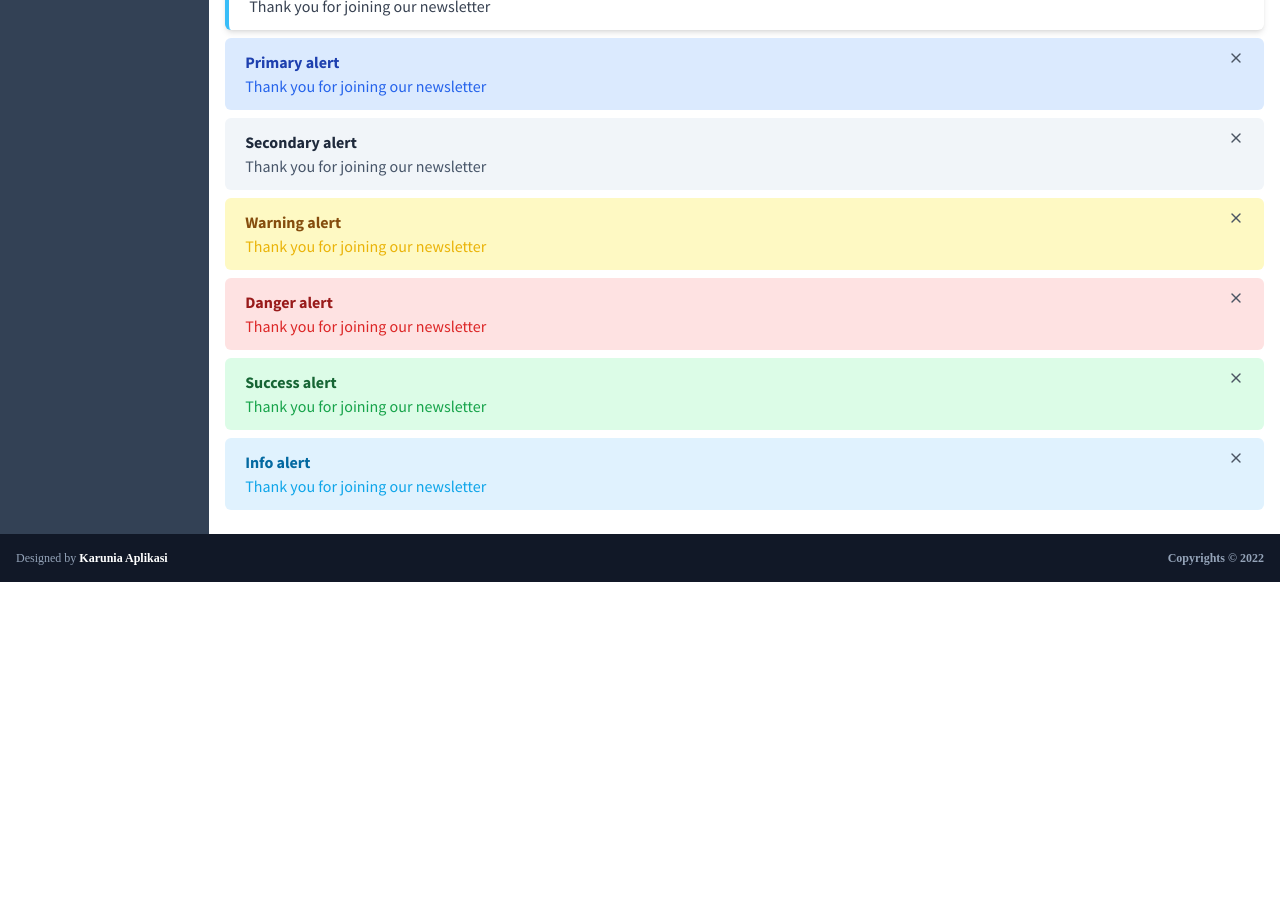
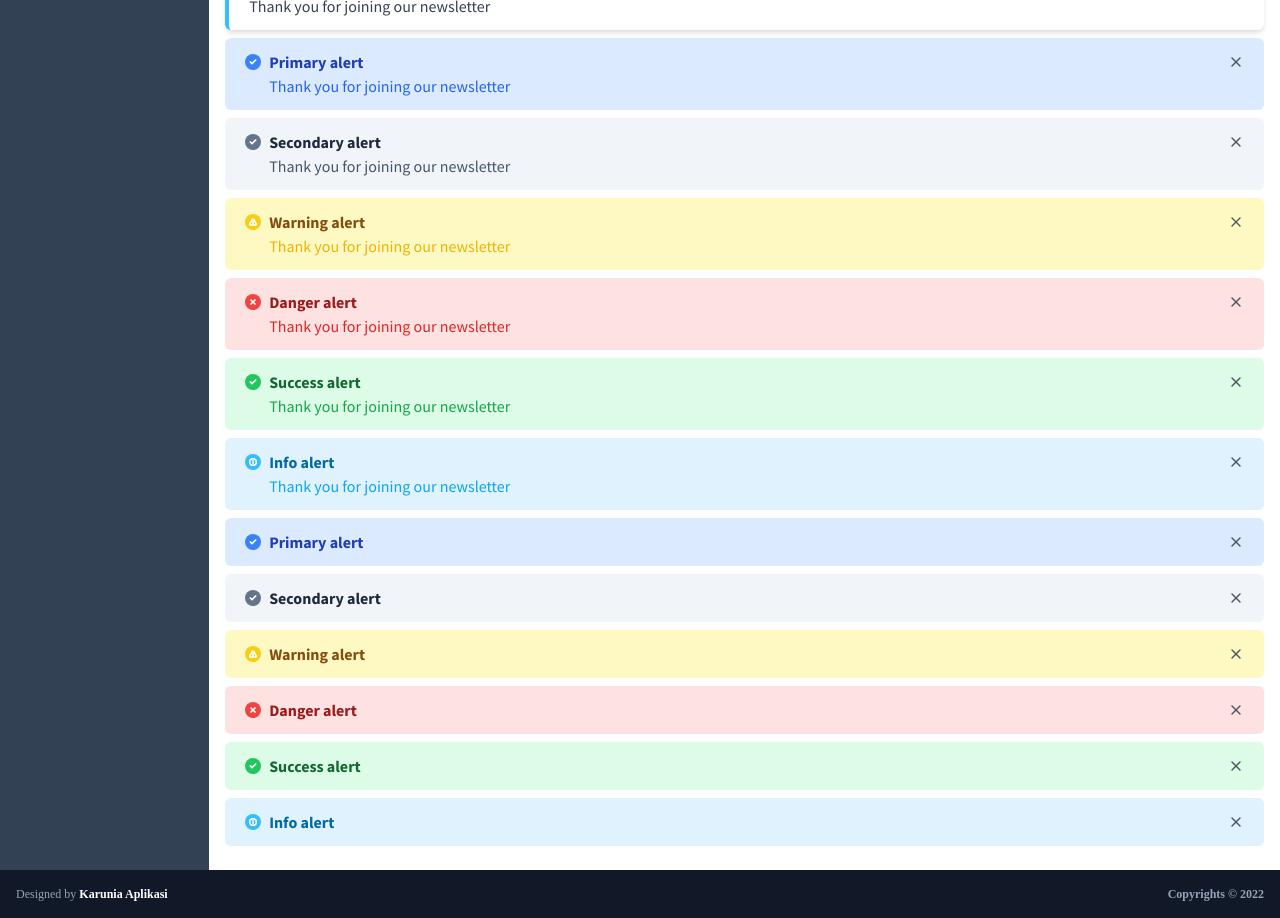
Before and after one commit to autotrof/admintemplate-nuxt, a Nuxt app: page /component in a window 1280 px wide. Shown: the part 3080-3998 px from the top of the page. Before the commit the page ends 3662 px from the top, so only its background shows below. Built offline with nearby package versions, Linux system fonts and the light colour scheme.

Commit message:
alert icon OK

```diff
--- a/assets/main.css
+++ b/assets/main.css
@@ -168,6 +168,9 @@ html{
 .alert{
   @apply w-full rounded-md py-3 px-5 overflow-hidden flex items-start;
 }
+.alert .icon{
+  @apply bg-white;
+}
 .alert .title,.alert .description{
   @apply text-white;
 }
@@ -188,6 +191,14 @@ html{
 }
 .alert.primary.bordered{
   @apply border-primary;
+}
+.alert.primary.outlined .icon,
+.alert.primary.bordered .icon,
+.alert.primary.soft .icon{
+  @apply bg-primary;
+}
+.alert.primary .icon svg{
+  @apply text-primary;
 }
 .alert.primary.bordered .title{
   @apply text-primary-dark;
@@ -210,6 +221,14 @@ html{
 }
 .alert.secondary.bordered{
   @apply border-secondary;
+}
+.alert.secondary.outlined .icon,
+.alert.secondary.bordered .icon,
+.alert.secondary.soft .icon{
+  @apply bg-secondary;
+}
+.alert.secondary .icon svg{
+  @apply text-secondary;
 }
 .alert.secondary.bordered .title{
   @apply text-secondary-dark;
@@ -236,6 +255,14 @@ html{
 .alert.warning.bordered{
   @apply border-warning;
 }
+.alert.warning.outlined .icon,
+.alert.warning.bordered .icon,
+.alert.warning.soft .icon{
+  @apply bg-warning;
+}
+.alert.warning .icon svg{
+  @apply text-warning;
+}
 .alert.warning.bordered .title{
   @apply text-warning-dark;
 }
@@ -258,6 +285,14 @@ html{
 .alert.danger.bordered{
   @apply border-danger;
 }
+.alert.danger.outlined .icon,
+.alert.danger.bordered .icon,
+.alert.danger.soft .icon{
+  @apply bg-danger;
+}
+.alert.danger .icon svg{
+  @apply text-danger;
+}
 .alert.danger.bordered .title{
   @apply text-danger-dark;
 }
@@ -279,6 +314,14 @@ html{
 }
 .alert.success.bordered{
   @apply border-success;
+}
+.alert.success.outlined .icon,
+.alert.success.bordered .icon,
+.alert.success.soft .icon{
+  @apply bg-success;
+}
+.alert.success .icon svg{
+  @apply text-success;
 }
 .alert.success.bordered .title{
   @apply text-success-dark;
@@ -305,6 +348,14 @@ html{
 .alert.info.bordered{
   @apply border-info;
 }
+.alert.info.outlined .icon,
+.alert.info.bordered .icon,
+.alert.info.soft .icon{
+  @apply bg-info;
+}
+.alert.info .icon svg{
+  @apply text-info;
+}
 .alert.info.bordered .title{
   @apply text-info-dark;
 }
@@ -325,5 +376,16 @@ html{
   @apply text-gray-600 outline-none active:outline-none p-0 m-0;
 }
 .alert .btn-close svg{
-  @apply w-4 h-4;
+  @apply w-4 h-4 translate-y-1;
 }
+.alert .icon{
+  @apply rounded-full p-1 mr-2 translate-y-1;
+}
+.alert .icon svg{
+  @apply w-2 h-2 stroke-[5];
+}
+.alert.soft .icon svg,
+.alert.outlined .icon svg,
+.alert.bordered .icon svg{
+  @apply text-white;
+}
--- a/jsconfig.json
+++ b/jsconfig.json
@@ -1,7 +1,8 @@
 {
   "compilerOptions": {
     "module": "commonjs",
-    "target": "es6"
+    "target": "es6",
+    "jsx": "preserve"
   },
   "exclude": ["node_modules"]
 }
--- a/pages/component.vue
+++ b/pages/component.vue
@@ -3,7 +3,9 @@
     <div class="w-ful mb-2">
       <h2>Widget</h2>
     </div>
-    <div><h5>INFO BOX 1</h5></div>
+    <div>
+      <h5>INFO BOX 1</h5>
+    </div>
     <div class="grid grid-cols-1 sm:grid-cols-2 xl:grid-cols-4 gap-4 mb-2">
       <div class="info-box1 primary">
         <div class="icon-wrapper" v-html="$feather['message-square'].toSvg()"></div>
@@ -48,7 +50,7 @@
         </div>
       </div>
       <div class="info-box1 info">
-        <LoadingOverlay/>
+        <LoadingOverlay />
         <div class="icon-wrapper" v-html="$feather['thumbs-up'].toSvg()"></div>
         <div class="info">
           <div>Likes</div>
@@ -57,14 +59,16 @@
       </div>
     </div>
 
-    <div><h5>INFO BOX 2</h5></div>
+    <div>
+      <h5>INFO BOX 2</h5>
+    </div>
     <div class="grid grid-cols-1 sm:grid-cols-2 xl:grid-cols-4 gap-4 mb-2">
       <div class="info-box2 primary">
         <div class="icon-wrapper" v-html="$feather['message-square'].toSvg({width:33,height:33})"></div>
         <div class="info">
           <div>Messages</div>
           <strong class="text-sm">1,430</strong>
-          <Progress percentage="70" bgClass="mt-2 mb-1 bg-black bg-opacity-20"/>
+          <Progress percentage="70" bgClass="mt-2 mb-1 bg-black bg-opacity-20" />
           <small>70% increase in 30 days</small>
         </div>
       </div>
@@ -73,7 +77,7 @@
         <div class="info">
           <div>Alert</div>
           <strong class="text-sm">1,430</strong>
-          <Progress percentage="70" bgClass="mt-2 mb-1 bg-black bg-opacity-20"/>
+          <Progress percentage="70" bgClass="mt-2 mb-1 bg-black bg-opacity-20" />
           <small>70% increase in 30 days</small>
         </div>
       </div>
@@ -82,7 +86,7 @@
         <div class="info">
           <div>Bookmark</div>
           <strong class="text-sm">10</strong>
-          <Progress percentage="70" bgClass="mt-2 mb-1 bg-white bg-opacity-30" fgClass="bg-slate-700"/>
+          <Progress percentage="70" bgClass="mt-2 mb-1 bg-white bg-opacity-30" fgClass="bg-slate-700" />
           <small>70% increase in 30 days</small>
         </div>
       </div>
@@ -91,7 +95,7 @@
         <div class="info">
           <div>Likes</div>
           <strong class="text-sm">1,213</strong>
-          <Progress percentage="70" bgClass="mt-2 mb-1 bg-black bg-opacity-20"/>
+          <Progress percentage="70" bgClass="mt-2 mb-1 bg-black bg-opacity-20" />
           <small>70% increase in 30 days</small>
         </div>
       </div>
@@ -100,7 +104,7 @@
         <div class="info">
           <div>Likes</div>
           <strong class="text-sm">1,213</strong>
-          <Progress percentage="70" bgClass="mt-2 mb-1 bg-black bg-opacity-20"/>
+          <Progress percentage="70" bgClass="mt-2 mb-1 bg-black bg-opacity-20" />
           <small>70% increase in 30 days</small>
         </div>
       </div>
@@ -109,30 +113,32 @@
         <div class="info">
           <div>Likes</div>
           <strong class="text-sm">1,213</strong>
-          <Progress percentage="70" bgClass="mt-2 mb-1 bg-white bg-opacity-30" fgClass="bg-slate-700"/>
+          <Progress percentage="70" bgClass="mt-2 mb-1 bg-white bg-opacity-30" fgClass="bg-slate-700" />
           <small>70% increase in 30 days</small>
         </div>
       </div>
       <div class="info-box2 info">
-        <LoadingOverlay/>
+        <LoadingOverlay />
         <div class="icon-wrapper" v-html="$feather['thumbs-up'].toSvg({width:33,height:33})"></div>
         <div class="info">
           <div>Likes</div>
           <strong class="text-sm">1,213</strong>
-          <Progress percentage="70" bgClass="mt-2 mb-1 bg-white bg-opacity-30" fgClass="bg-slate-700"/>
+          <Progress percentage="70" bgClass="mt-2 mb-1 bg-white bg-opacity-30" fgClass="bg-slate-700" />
           <small>70% increase in 30 days</small>
         </div>
       </div>
     </div>
 
-    <div><h5>INFO BOX 2 GRADIENT</h5></div>
+    <div>
+      <h5>INFO BOX 2 GRADIENT</h5>
+    </div>
     <div class="grid grid-cols-1 sm:grid-cols-2 xl:grid-cols-4 gap-4 mb-2">
       <div class="info-box2 gradient primary">
         <div class="icon-wrapper" v-html="$feather['message-square'].toSvg({width:33,height:33})"></div>
         <div class="info text-white">
           <div>Messages</div>
           <strong class="text-sm">1,430</strong>
-          <Progress percentage="70" bgClass="mt-2 mb-1 bg-black bg-opacity-20"/>
+          <Progress percentage="70" bgClass="mt-2 mb-1 bg-black bg-opacity-20" />
           <small>70% increase in 30 days</small>
         </div>
       </div>
@@ -141,7 +147,7 @@
         <div class="info">
           <div>Alert</div>
           <strong class="text-sm">1,430</strong>
-          <Progress percentage="70" bgClass="mt-2 mb-1 bg-black bg-opacity-20"/>
+          <Progress percentage="70" bgClass="mt-2 mb-1 bg-black bg-opacity-20" />
           <small>70% increase in 30 days</small>
         </div>
       </div>
@@ -150,7 +156,7 @@
         <div class="info">
           <div>Bookmark</div>
           <strong class="text-sm">10</strong>
-          <Progress percentage="70" bgClass="mt-2 mb-1 bg-white bg-opacity-30" fgClass="bg-slate-700"/>
+          <Progress percentage="70" bgClass="mt-2 mb-1 bg-white bg-opacity-30" fgClass="bg-slate-700" />
           <small>70% increase in 30 days</small>
         </div>
       </div>
@@ -159,7 +165,7 @@
         <div class="info">
           <div>Likes</div>
           <strong class="text-sm">1,213</strong>
-          <Progress percentage="70" bgClass="mt-2 mb-1 bg-black bg-opacity-20"/>
+          <Progress percentage="70" bgClass="mt-2 mb-1 bg-black bg-opacity-20" />
           <small>70% increase in 30 days</small>
         </div>
       </div>
@@ -168,7 +174,7 @@
         <div class="info">
           <div>Likes</div>
           <strong class="text-sm">1,213</strong>
-          <Progress percentage="70" bgClass="mt-2 mb-1 bg-black bg-opacity-20"/>
+          <Progress percentage="70" bgClass="mt-2 mb-1 bg-black bg-opacity-20" />
           <small>70% increase in 30 days</small>
         </div>
       </div>
@@ -177,23 +183,25 @@
         <div class="info">
           <div>Likes</div>
           <strong class="text-sm">1,213</strong>
-          <Progress percentage="70" bgClass="mt-2 mb-1 bg-white bg-opacity-20" fgClass="bg-slate-700"/>
+          <Progress percentage="70" bgClass="mt-2 mb-1 bg-white bg-opacity-20" fgClass="bg-slate-700" />
           <small>70% increase in 30 days</small>
         </div>
       </div>
       <div class="info-box2 gradient info">
-        <LoadingOverlay/>
+        <LoadingOverlay />
         <div class="icon-wrapper" v-html="$feather['thumbs-up'].toSvg({width:33,height:33})"></div>
         <div class="info">
           <div>Likes</div>
           <strong class="text-sm">1,213</strong>
-          <Progress percentage="70" bgClass="mt-2 mb-1 bg-white bg-opacity-20" fgClass="bg-slate-700"/>
+          <Progress percentage="70" bgClass="mt-2 mb-1 bg-white bg-opacity-20" fgClass="bg-slate-700" />
           <small>70% increase in 30 days</small>
         </div>
       </div>
     </div>
 
-    <div><h5>INFO BOX 3</h5></div>
+    <div>
+      <h5>INFO BOX 3</h5>
+    </div>
     <div class="grid grid-cols-1 sm:grid-cols-2 xl:grid-cols-4 gap-4 mb-2">
       <div class="info-box3 primary">
         <div class="wrapper">
@@ -201,7 +209,9 @@
             <div class="text-3xl font-bold mb-2">1,430</div>
             <span>Messages</span>
           </div>
-          <div class="icon-wrapper" v-html="$feather['message-square'].toSvg({'stroke-width':1.4,class:'text-white',fill:'rgba(0,0,0,.6)',width:70,height:70})"></div>
+          <div class="icon-wrapper"
+            v-html="$feather['message-square'].toSvg({'stroke-width':1.4,class:'text-white',fill:'rgba(0,0,0,.6)',width:70,height:70})">
+          </div>
         </div>
         <NuxtLink class="link" to="/">More Info</NuxtLink>
       </div>
@@ -211,7 +221,9 @@
             <div class="text-3xl font-bold mb-2">1,430</div>
             <span>Alert</span>
           </div>
-          <div class="icon-wrapper" v-html="$feather['alert-triangle'].toSvg({'stroke-width':1.4,class:'text-black',fill:'rgba(0,0,0,.6)',width:70,height:70})"></div>
+          <div class="icon-wrapper"
+            v-html="$feather['alert-triangle'].toSvg({'stroke-width':1.4,class:'text-black',fill:'rgba(0,0,0,.6)',width:70,height:70})">
+          </div>
         </div>
         <NuxtLink class="link" to="/">More Info</NuxtLink>
       </div>
@@ -221,7 +233,9 @@
             <div class="text-3xl font-bold mb-2">10</div>
             <span>Bookmark</span>
           </div>
-          <div class="icon-wrapper" v-html="$feather['bookmark'].toSvg({'stroke-width':1.4,class:'text-black',fill:'rgba(0,0,0,.6)',width:70,height:70})"></div>
+          <div class="icon-wrapper"
+            v-html="$feather['bookmark'].toSvg({'stroke-width':1.4,class:'text-black',fill:'rgba(0,0,0,.6)',width:70,height:70})">
+          </div>
         </div>
         <NuxtLink class="link text-gray-800" to="/">More Info</NuxtLink>
       </div>
@@ -231,7 +245,9 @@
             <div class="text-3xl font-bold mb-2">1,213</div>
             <span>Likes</span>
           </div>
-          <div class="icon-wrapper" v-html="$feather['thumbs-up'].toSvg({'stroke-width':1.4,class:'text-black',fill:'rgba(0,0,0,.6)',width:70,height:70})"></div>
+          <div class="icon-wrapper"
+            v-html="$feather['thumbs-up'].toSvg({'stroke-width':1.4,class:'text-black',fill:'rgba(0,0,0,.6)',width:70,height:70})">
+          </div>
         </div>
         <NuxtLink class="link" to="/">More Info</NuxtLink>
       </div>
@@ -241,7 +257,9 @@
             <div class="text-3xl font-bold mb-2">1,213</div>
             <span>Likes</span>
           </div>
-          <div class="icon-wrapper" v-html="$feather['thumbs-up'].toSvg({'stroke-width':1.4,class:'text-black',fill:'rgba(0,0,0,.6)',width:70,height:70})"></div>
+          <div class="icon-wrapper"
+            v-html="$feather['thumbs-up'].toSvg({'stroke-width':1.4,class:'text-black',fill:'rgba(0,0,0,.6)',width:70,height:70})">
+          </div>
         </div>
         <NuxtLink class="link" to="/">More Info</NuxtLink>
       </div>
@@ -251,24 +269,30 @@
             <div class="text-3xl font-bold mb-2">1,213</div>
             <span>Likes</span>
           </div>
-          <div class="icon-wrapper" v-html="$feather['thumbs-up'].toSvg({'stroke-width':1.4,class:'text-black',fill:'rgba(0,0,0,.6)',width:70,height:70})"></div>
+          <div class="icon-wrapper"
+            v-html="$feather['thumbs-up'].toSvg({'stroke-width':1.4,class:'text-black',fill:'rgba(0,0,0,.6)',width:70,height:70})">
+          </div>
         </div>
         <NuxtLink class="link" to="/">More Info</NuxtLink>
       </div>
       <div class="info-box3 info">
-        <LoadingOverlay/>
+        <LoadingOverlay />
         <div class="wrapper">
           <div class="info">
             <div class="text-3xl font-bold mb-2">1,213</div>
             <span>Likes</span>
           </div>
-          <div class="icon-wrapper" v-html="$feather['thumbs-up'].toSvg({'stroke-width':1.4,class:'text-black',fill:'rgba(0,0,0,.6)',width:70,height:70})"></div>
+          <div class="icon-wrapper"
+            v-html="$feather['thumbs-up'].toSvg({'stroke-width':1.4,class:'text-black',fill:'rgba(0,0,0,.6)',width:70,height:70})">
+          </div>
         </div>
         <NuxtLink class="link" to="/">More Info</NuxtLink>
       </div>
     </div>
 
-    <div><h5>ALERT</h5></div>
+    <div>
+      <h5>ALERT</h5>
+    </div>
     <div>
       <div class="alert primary soft mb-2">
         <div class="alert-content">
@@ -344,7 +368,10 @@
         </div>
       </div>
 
+
+
       <div class="alert primary mb-2">
+        <div class="icon" v-html="$feather.check.toSvg()"></div>
         <div class="alert-content">
           <strong class="title">Primary alert</strong>
           <p class="description"> Thank you for joining our newsletter </p>
@@ -383,6 +410,7 @@
 
 
       <div class="alert primary bordered mb-2">
+        <div class="icon" v-html="$feather.check.toSvg()"></div>
         <div class="alert-content">
           <strong class="title">Primary alert</strong>
           <p class="description"> Thank you for joining our newsletter </p>
@@ -423,6 +451,7 @@
 
 
       <div class="alert primary soft mb-2">
+        <div class="icon" v-html="$feather.check.toSvg()"></div>
         <div class="alert-content">
           <strong class="title">Primary alert</strong>
           <p class="description"> Thank you for joining our newsletter </p>
@@ -430,6 +459,7 @@
         <button class="btn-close" v-html="$feather.x.toSvg()"></button>
       </div>
       <div class="alert secondary soft mb-2">
+        <div class="icon" v-html="$feather.check.toSvg()"></div>
         <div class="alert-content">
           <strong class="title">Secondary alert</strong>
           <p class="description"> Thank you for joining our newsletter </p>
@@ -437,6 +467,7 @@
         <button class="btn-close" v-html="$feather.x.toSvg()"></button>
       </div>
       <div class="alert warning soft mb-2">
+        <div class="icon" v-html="$feather['alert-triangle'].toSvg()"></div>
         <div class="alert-content">
           <strong class="title">Warning alert</strong>
           <p class="description"> Thank you for joining our newsletter </p>
@@ -444,6 +475,7 @@
         <button class="btn-close" v-html="$feather.x.toSvg()"></button>
       </div>
       <div class="alert danger soft mb-2">
+        <div class="icon" v-html="$feather.x.toSvg()"></div>
         <div class="alert-content">
           <strong class="title">Danger alert</strong>
           <p class="description"> Thank you for joining our newsletter </p>
@@ -451,6 +483,7 @@
         <button class="btn-close" v-html="$feather.x.toSvg()"></button>
       </div>
       <div class="alert success soft mb-2">
+        <div class="icon" v-html="$feather.check.toSvg()"></div>
         <div class="alert-content">
           <strong class="title">Success alert</strong>
           <p class="description"> Thank you for joining our newsletter </p>
@@ -458,9 +491,56 @@
         <button class="btn-close" v-html="$feather.x.toSvg()"></button>
       </div>
       <div class="alert info soft mb-2">
+        <div class="icon" v-html="$feather.info.toSvg()"></div>
         <div class="alert-content">
           <strong class="title">Info alert</strong>
           <p class="description"> Thank you for joining our newsletter </p>
+        </div>
+        <button class="btn-close" v-html="$feather.x.toSvg()"></button>
+      </div>
+
+
+
+
+      <div class="alert primary soft mb-2">
+        <div class="icon" v-html="$feather.check.toSvg()"></div>
+        <div class="alert-content">
+          <strong class="title">Primary alert</strong>
+        </div>
+        <button class="btn-close" v-html="$feather.x.toSvg()"></button>
+      </div>
+      <div class="alert secondary soft mb-2">
+        <div class="icon" v-html="$feather.check.toSvg()"></div>
+        <div class="alert-content">
+          <strong class="title">Secondary alert</strong>
+        </div>
+        <button class="btn-close" v-html="$feather.x.toSvg()"></button>
+      </div>
+      <div class="alert warning soft mb-2">
+        <div class="icon" v-html="$feather['alert-triangle'].toSvg()"></div>
+        <div class="alert-content">
+          <strong class="title">Warning alert</strong>
+        </div>
+        <button class="btn-close" v-html="$feather.x.toSvg()"></button>
+      </div>
+      <div class="alert danger soft mb-2">
+        <div class="icon" v-html="$feather.x.toSvg()"></div>
+        <div class="alert-content">
+          <strong class="title">Danger alert</strong>
+        </div>
+        <button class="btn-close" v-html="$feather.x.toSvg()"></button>
+      </div>
+      <div class="alert success soft mb-2">
+        <div class="icon" v-html="$feather.check.toSvg()"></div>
+        <div class="alert-content">
+          <strong class="title">Success alert</strong>
+        </div>
+        <button class="btn-close" v-html="$feather.x.toSvg()"></button>
+      </div>
+      <div class="alert info soft mb-2">
+        <div class="icon" v-html="$feather.info.toSvg()"></div>
+        <div class="alert-content">
+          <strong class="title">Info alert</strong>
         </div>
         <button class="btn-close" v-html="$feather.x.toSvg()"></button>
       </div>
```
Also changed, not shown: 1 other file (tests, documents, lock files or other folders).
